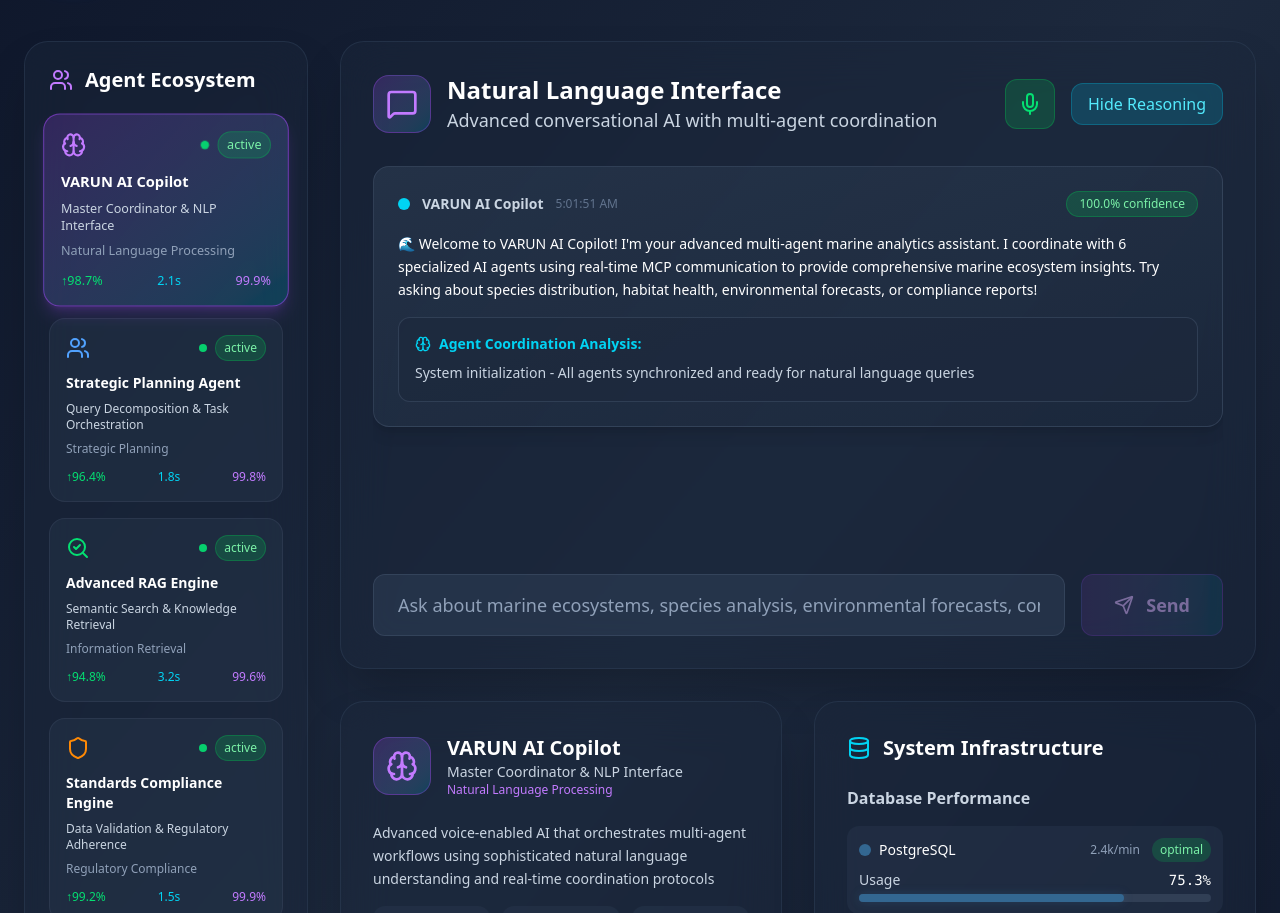
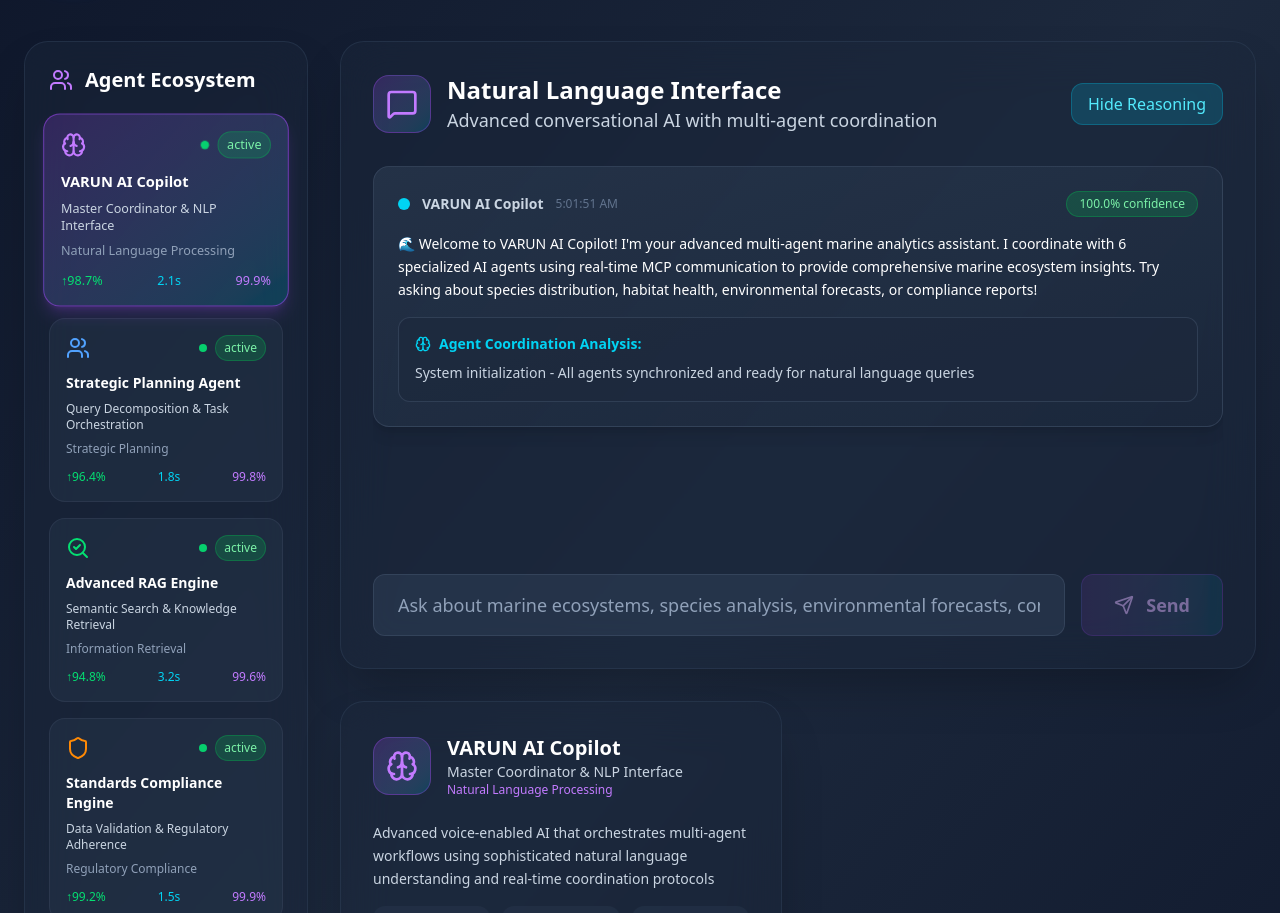
Before and after one commit to vdt1905/SIH-2025, a React (Vite) app in the folder frontend/: page /analytics in a window 1280 px wide. Shown: the part 99-1012 px from the top of the page. Built offline with nearby package versions, Linux system fonts and the light colour scheme.

Commit message:
last update

```diff
--- a/frontend/src/components/Navbar.jsx
+++ b/frontend/src/components/Navbar.jsx
@@ -58,7 +58,7 @@ export default function Navbar() {
                         <NavLink icon={Fish} href="/fisheries" label="Fisheries" />
                         <NavLink icon={Dna} href="/edna" label="eDNA Portal" />
                         <NavLink icon={Globe} href="/marine" label="Digital Twin" />
-                        <NavLink icon={BotIcon} href="/analytics" label="AI Assistant" />
+                        <NavLink icon={BotIcon} href="/analytics" label="AI Copilot" />
                     </div>
 
                     {/* Right Section */}
--- a/frontend/src/pages/AIAnalyticsPage.jsx
+++ b/frontend/src/pages/AIAnalyticsPage.jsx
@@ -599,16 +599,7 @@ export default function VARUNAICopilot() {
                                         </div>
                                     </div>
                                     <div className="flex items-center gap-4">
-                                        <button
-                                            onClick={toggleVoiceListening}
-                                            className={`p-3 rounded-xl transition-all duration-300 ${
-                                                isListening
-                                                    ? 'bg-red-500/20 text-red-400 border border-red-500/30 animate-pulse'
-                                                    : 'bg-green-500/20 text-green-400 border border-green-500/30 hover:bg-green-500/30'
-                                            }`}
-                                        >
-                                            {isListening ? <MicOff className="w-6 h-6" /> : <Mic className="w-6 h-6" />}
-                                        </button>
+
                                         <button
                                             onClick={() => setShowReasoning(!showReasoning)}
                                             className={`px-4 py-2 rounded-xl transition-all duration-300 ${
@@ -963,61 +954,7 @@ function EnhancedSystemOverviewPanel({ systemMetrics, marineData }) {
         { name: 'ISO 19115', compliance: 94.8, status: 'compliant' }
     ];
 
-    return (
-        <div className="bg-slate-800/40 rounded-3xl border border-slate-700/50 backdrop-blur-xl p-8 shadow-2xl">
-            <h4 className="text-white font-bold text-xl mb-6 flex items-center gap-3">
-                <Database className="w-6 h-6 text-cyan-400" />
-                System Infrastructure
-            </h4>
 
-            {/* Database Performance */}
-            <div className="mb-8">
-                <h5 className="text-slate-300 font-semibold mb-4">Database Performance</h5>
-                <div className="space-y-3">
-                    {databaseData.map((db, index) => (
-                        <div key={index} className="p-3 bg-slate-700/30 rounded-xl">
-                            <div className="flex justify-between items-center mb-2">
-                                <div className="flex items-center gap-2">
-                                    <div
-                                        className="w-3 h-3 rounded-full"
-                                        style={{ backgroundColor: db.color }}
-                                    ></div>
-                                    <span className="text-white font-medium text-sm">{db.name}</span>
-                                </div>
-                                <div className="flex items-center gap-3">
-                                    <span className="text-slate-400 text-xs">{db.queries}</span>
-                                    <span className={`text-xs px-2 py-1 rounded-full ${
-                                        db.status === 'optimal' ? 'bg-green-500/20 text-green-300' :
-                                        db.status === 'high' ? 'bg-blue-500/20 text-blue-300' :
-                                        'bg-yellow-500/20 text-yellow-300'
-                                    }`}>
-                                        {db.status}
-                                    </span>
-                                </div>
-                            </div>
-                            <div className="flex justify-between text-sm mb-1">
-                                <span className="text-slate-300">Usage</span>
-                                <span className="text-white font-mono">{db.usage.toFixed(1)}%</span>
-                            </div>
-                            <div className="w-full bg-slate-600/50 rounded-full h-2">
-                                <div
-                                    className="h-2 rounded-full transition-all duration-1000"
-                                    style={{
-                                        width: `${db.usage}%`,
-                                        backgroundColor: db.color,
-                                        boxShadow: `0 0 10px ${db.color}50`
-                                    }}
-                                ></div>
-                            </div>
-                        </div>
-                    ))}
-                </div>
-            </div>
-
-            {/* Standards Compliance */}
-
-        </div>
-    );
 }
 
 // Utility Functions
```
